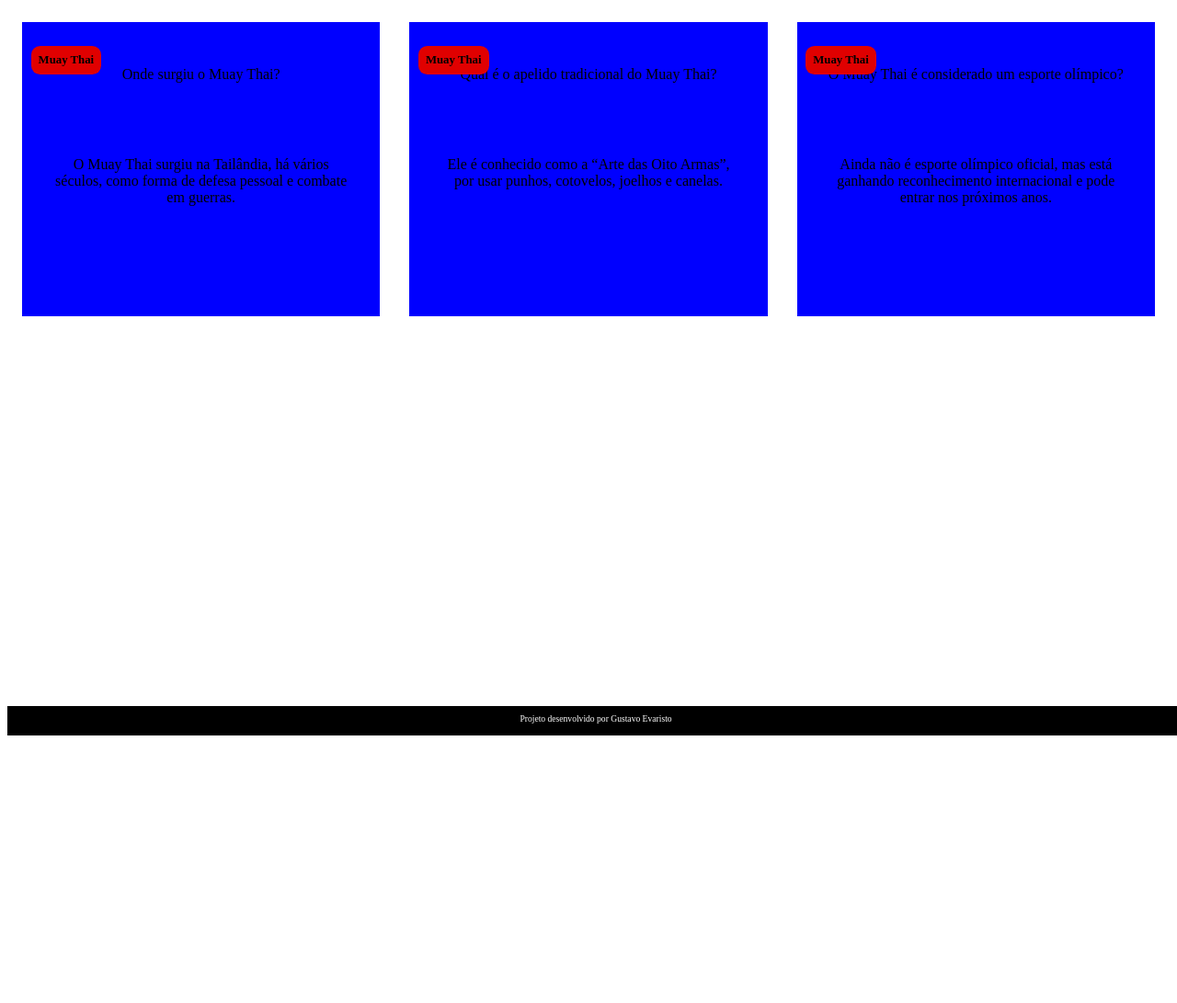
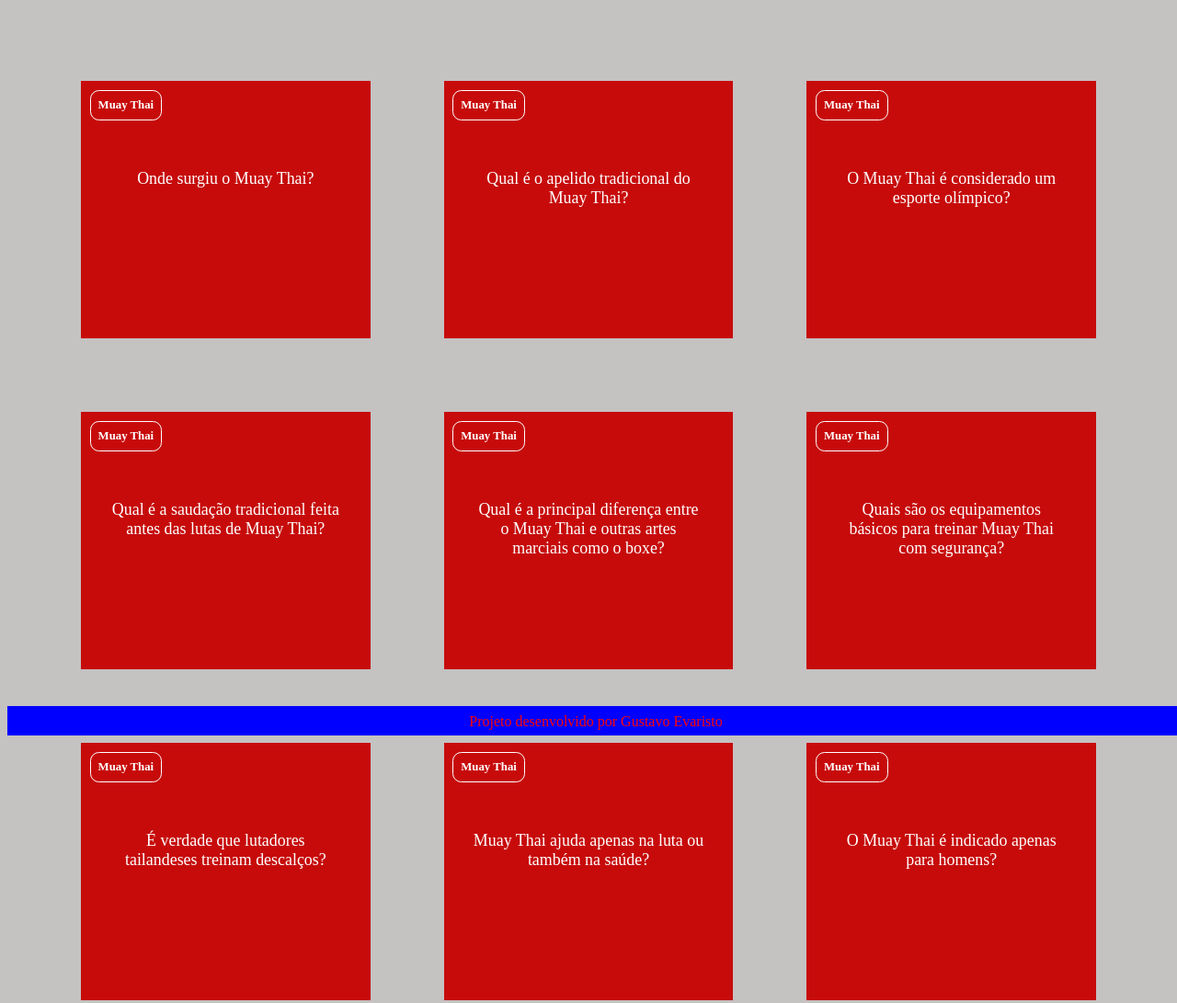
Before and after one commit to Evaristo041/Flashcards, a plain HTML site: page index.html in a window 1280 px wide. Shown: the whole page at 92% size. Before the commit the page ends 800 px from the top, so only its background shows below. Drawn offline with Linux system fonts and the light colour scheme.

Commit message:
Finalizando com adição de java e algumas pequenas alterações no css e no html

```diff
--- /dev/null
+++ b/app.js
@@ -0,0 +1,29 @@
+function criaCartao(categoria, pergunta, resposta) {
+    let container = document.getElementById('container')
+    let cartao = document.createElement('article')
+    cartao.className = 'cartao'
+
+    cartao.innerHTML = `
+    <div class="cartao__conteudo">
+    <h3>${categoria}</h3>
+    <div class="cartao__conteudo__pergunta">
+        <p>${pergunta}</p>
+    </div>
+    <div class="cartao__conteudo__resposta">
+        <p>${resposta}</p>
+    </div>
+    </div>
+    `
+
+    let respostaEstaVisivel = false
+
+    function viraCartao() {
+        respostaEstaVisivel = !respostaEstaVisivel
+        cartao.classList.toggle('active', respostaEstaVisivel)
+    }
+    cartao.addEventListener('click', viraCartao)
+
+
+    container.appendChild(cartao)
+
+}
--- a/assets/style.css
+++ b/assets/style.css
@@ -1,44 +1,95 @@
+:root {
+    --text-color: #ffffff;
+    --card-front-color: #c70b0b;
+    --card-back-color: #00a2ff;
+}
+
 body {
-    background-color: rgb(255, 255, 255);
+    background-color: rgb(197, 194, 194);
     font-family: Bai Jamjuree;
 }
 
 #container {
     display: flex;
+    flex-wrap: wrap;
+    justify-content: space-between;
+    padding: 4rem;
+    gap: 3rem;
 }
 
 .cartao {
     margin: 1rem 1rem;
-    background-color: rgb(0, 0, 255);
-    height: 20rem;
+    height: 17.5rem;
     flex-grow: 1;
     flex-basis: calc(33% - 6rem);
+     border-radius: 1rem;
 }
 
 .cartao__conteudo {
+    background-color: var(--card-front-color);
     text-align: center;
+    /* background-color: aquamarine; */
     height: 100%;
+    transform-style: preserve-3d;
+    transition: transform 300ms ease-in-out;
 }
 
 .cartao__conteudo h3 {
-    background-color: rgb(224, 0, 0);
+    color: var(--text-color);
+    border: 1px solid var(--text-color);
     text-align: left;
     padding: 0.5rem;
     position: absolute;
     margin: 0.6rem;
     border-radius: 0.6rem;
     font-size: 1vw;
+    backface-visibility: hidden;
 }
 
 .cartao__conteudo p {
+    border-radius: 0.6rem;
     margin-top: 1rem;
     padding: 2rem;
+    margin-top: 4rem;
+    font-size: 1.4vw;
+
 }
 
+.cartao__conteudo__pergunta p {
+    border-radius: 1rem;
+    color: var(--text-color);
+    font-weight: 500;
+
+}
+
+.cartao__conteudo__resposta p {
+    color: var(--card-back-color);
+    font-weight: 700;
+    border-radius: 1rem;
+}
+
+.cartao.active .cartao__conteudo {
+    transform: rotateY(180deg);
+}
+
+.cartao__conteudo__pergunta,
+.cartao__conteudo__resposta {
+    backface-visibility: hidden;
+    position: absolute;
+    height: 100%;
+    width: 100%;
+    box-sizing: border-box;
+}
+
+.cartao__conteudo__resposta {
+    transform: rotateY(180deg);
+    background-color: rgba(0, 244, 191, 0.2);
+    border: 4px solid var(--card-back-color);
+}
 
 footer {
-    background-color: black;
-    color: white;
+    background-color: #0000FF;
+    color: rgb(255, 0, 0);
     position: fixed;
     bottom: 0;
     width: 100%;
@@ -47,6 +98,25 @@ footer {
 
 footer p {
     text-align: center;
-    font-size: 0.6rem;
+    font-size: 1rem;
     margin-top: 0.5rem;
 }
+
+@media (max-width: 560px) {
+
+    body {
+         background-color: black;
+    }
+
+    .cartao {
+        flex: 1 0 calc(100% - 1rem)
+    }
+
+    .cartao__conteudo h3 {
+        font-size: 3vw;
+    }
+
+    .cartao__conteudo p {
+        font-size: 3.8vw;
+    }
+}
--- a/index.html
+++ b/index.html
@@ -9,7 +9,7 @@
 <body>
     <main>
         <section id="container">
-            <article class="cartao">
+             <!-- <article class="cartao">
                 <div class="cartao__conteudo">
                     <h3>Muay Thai</h3>
                     <div class="cartao__conteudo__pergunta">
@@ -19,33 +19,13 @@
                         <p>O Muay Thai surgiu na Tailândia, há vários séculos, como forma de defesa pessoal e combate em guerras.</p>
                     </div>
                 </div>
-            </article>
-            <article class="cartao">
-                <div class="cartao__conteudo">
-                    <h3>Muay Thai</h3>
-                    <div class="cartao__conteudo__pergunta">
-                        <p>Qual é o apelido tradicional do Muay Thai?</p>
-                    </div>
-                    <div class="cartao__conteudo__resposta">
-                        <p>Ele é conhecido como a “Arte das Oito Armas”, por usar punhos, cotovelos, joelhos e canelas.</p>
-                    </div>
-                </div>
-                 </article>
-            <article class="cartao">
-                <div class="cartao__conteudo">
-                    <h3>Muay Thai</h3>
-                    <div class="cartao__conteudo__pergunta">
-                        <p>O Muay Thai é considerado um esporte olímpico?</p>
-                    </div>
-                    <div class="cartao__conteudo__resposta">
-                    <p>Ainda não é esporte olímpico oficial, mas está ganhando reconhecimento internacional e pode entrar nos próximos anos.</p>
-                    </div>
-                    </div>
-            </article>
+            </article> -->
         </section>
     </main>
     <footer>
         <p>Projeto desenvolvido por Gustavo Evaristo</p>
     </footer>
+    <script src="app.js"></script>
+    <script src="perguntas.js"></script>
 </body>
 </html>
--- /dev/null
+++ b/perguntas.js
@@ -0,0 +1,53 @@
+criaCartao(
+    'Muay Thai',
+    'Onde surgiu o Muay Thai?',
+    'O Muay Thai surgiu na Tailândia, há vários séculos, como forma de defesa pessoal e combate em guerras.'
+)
+
+criaCartao(
+    'Muay Thai',
+    'Qual é o apelido tradicional do Muay Thai?',
+    'Ele é conhecido como a “Arte das Oito Armas”, por usar punhos, cotovelos, joelhos e canelas.'
+)
+
+criaCartao(
+    'Muay Thai',
+    'O Muay Thai é considerado um esporte olímpico?',
+    'Ainda não é esporte olímpico oficial, mas está ganhando reconhecimento internacional e pode entrar nos próximos anos.'
+)
+
+criaCartao(
+    'Muay Thai',
+    ' Qual é a saudação tradicional feita antes das lutas de Muay Thai?',
+    'É o "Wai Kru Ram Muay", uma dança ritual em homenagem aos mestres e à tradição.'
+)
+
+criaCartao(
+    'Muay Thai',
+    'Qual é a principal diferença entre o Muay Thai e outras artes marciais como o boxe?',
+    'O Muay Thai permite o uso de cotovelos, joelhos, clinch e chutes — muito mais completo que o boxe, que usa apenas os punhos.'
+)
+
+criaCartao(
+    'Muay Thai',
+    'Quais são os equipamentos básicos para treinar Muay Thai com segurança?',
+    'Luvas, caneleiras, protetor bucal, bandagens, shorts apropriados e protetor genital.'
+)
+
+criaCartao(
+    'Muay Thai',
+    ' É verdade que lutadores tailandeses treinam descalços?',
+    'Sim, o treinamento é tradicionalmente feito descalço para fortalecer os pés e manter o contato com o solo.'
+)
+
+criaCartao(
+    'Muay Thai',
+    'Muay Thai ajuda apenas na luta ou também na saúde?',
+    'Ajuda muito na saúde! Melhora o condicionamento físico, emagrece, reduz o estresse e aumenta a disciplina.'
+)
+
+criaCartao(
+    'Muay Thai',
+    'O Muay Thai é indicado apenas para homens?',
+    'Não! O Muay Thai é para todos — mulheres treinam, competem e se destacam cada vez mais nesse esporte.'
+)
```
